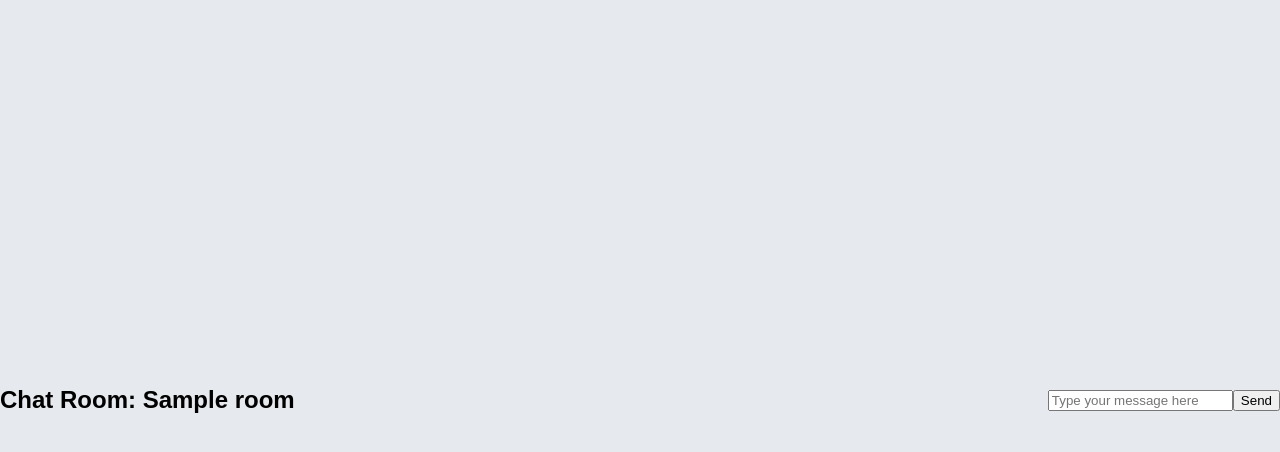
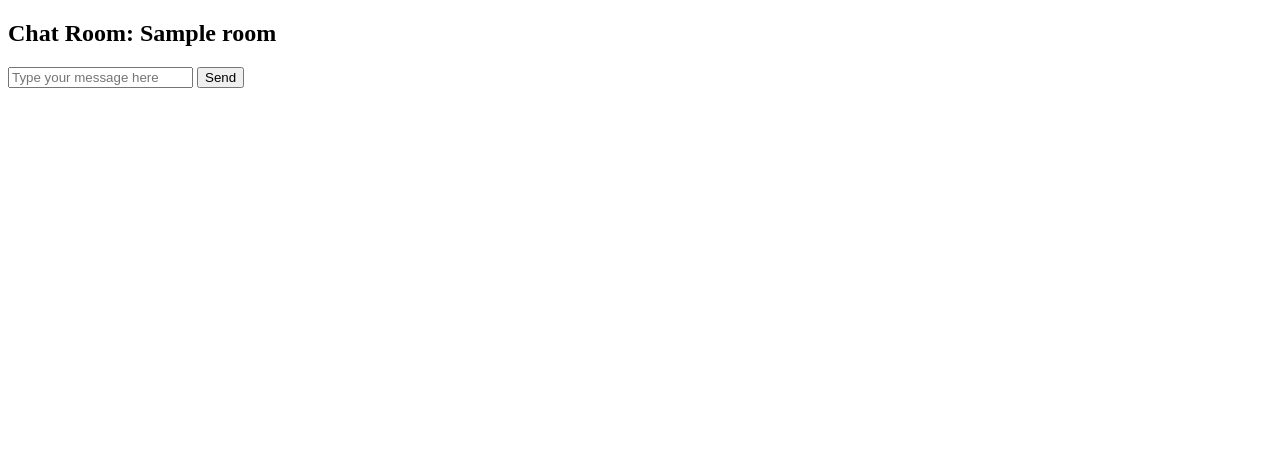
Before and after one commit to 123arv/chatapp, a Flask app: template templates/chat.html in a window 1280 px wide. Shown: the top 452 px of the page. Run offline with Flask 3, Linux system fonts and the light colour scheme; the template is opened without the code that fills it: most values are stand-ins (such as "Sample title", 1, 10 or a date in 2020); some libraries are stand-ins or nearby versions.

Commit message:
Update chat.html

```diff
--- a/templates/chat.html
+++ b/templates/chat.html
@@ -4,70 +4,6 @@
     <meta charset="UTF-8">
     <meta name="viewport" content="width=device-width, initial-scale=1.0">
     <title>Chat Room</title>
-    <style>
-        body {
-            font-family: Arial, sans-serif;
-            background-color: #e6e9ed;
-            margin: 0;
-            padding: 0;
-            display: flex;
-            justify-content: center;
-            align-items: center;
-            height: 100vh;
-        }
-        #chat-box {
-            width: 400px;
-            height: 500px;
-            background-color: white;
-            border-radius: 8px;
-            box-shadow: 0px 0px 10px rgba(0, 0, 0, 0.1);
-            overflow: hidden;
-            display: flex;
-            flex-direction: column;
-        }
-        #messages {
-            flex-grow: 1;
-            padding: 20px;
-            overflow-y: auto;
-            box-sizing: border-box;
-        }
-        #input-box {
-            display: flex;
-            padding: 10px;
-            background-color: #f4f4f4;
-            border-top: 1px solid #ccc;
-        }
-        #input-box input {
-            flex-grow: 1;
-            border: 1px solid #ccc;
-            border-radius: 20px;
-            padding: 10px 15px;
-            font-size: 14px;
-        }
-        #input-box button {
-            margin-left: 10px;
-            background-color: #007bff;
-            color: white;
-            border: none;
-            border-radius: 20px;
-            padding: 10px 20px;
-            cursor: pointer;
-            font-size: 14px;
-        }
-        .message {
-            margin-bottom: 10px;
-            padding: 10px;
-            background-color: #f1f1f1;
-            border-radius: 10px;
-            font-size: 14px;
-            max-width: 80%;
-        }
-        .my-message {
-            background-color: #007bff;
-            color: white;
-            margin-left: auto;
-        }
-    </style>
 </head>
 <body>
     <h2>Chat Room: {{ room }}</h2>
```
